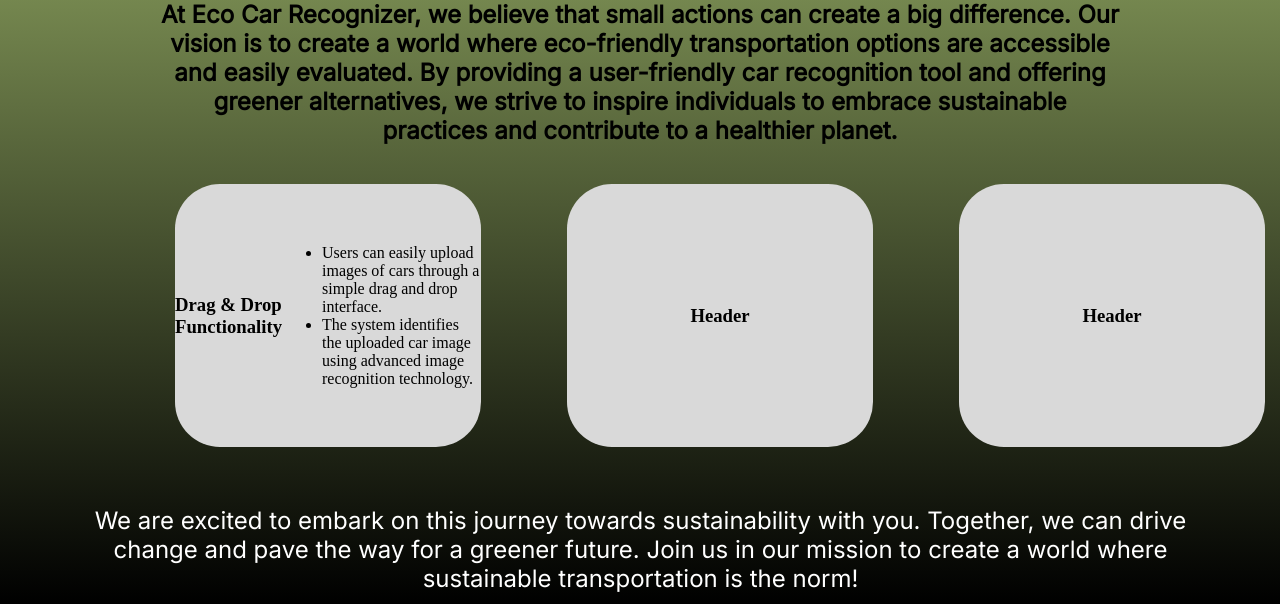
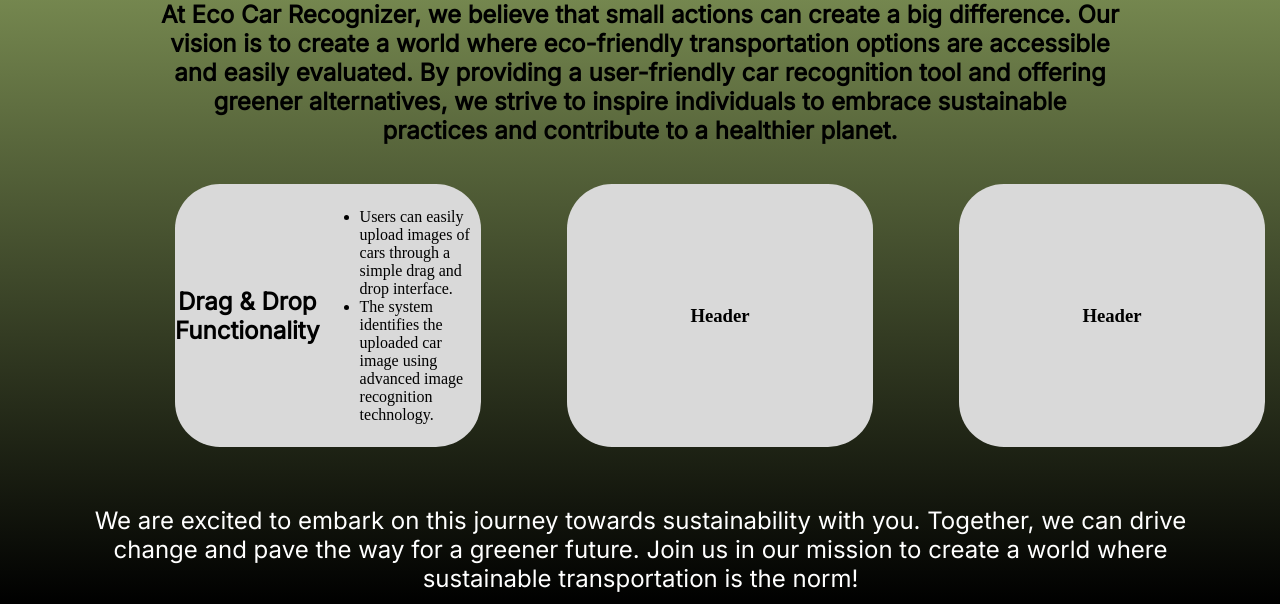
Before and after one commit to ericvpineda/eco_car_recognition, a Django app: template project/templates/info2.html in a window 1280 px wide. Shown: the part 196-800 px from the top of the page. Run offline with Django 4.2, Linux system fonts and the light colour scheme; the template is opened without the code that fills it, so the values that code supplies are empty.

Commit message:
adding some elements for the info2

```diff
--- a/project/static/css/info2.css
+++ b/project/static/css/info2.css
@@ -114,6 +114,25 @@
     border-radius: 45px;
 }
 
+.header1 {
+    display: flex;
+    justify-content: flex-start;
+    align-items:center;
+    width: 257px;
+    height: 61px;
+    left: 196px;
+    top: 392px;
+
+    font-family: 'Inter';
+    font-style: normal;
+    font-weight: 600;
+    font-size: 24px;
+    line-height: 29px;
+    text-align: center;
+
+    color: #000000
+}
+
 .text2 {
     position: absolute;
     width: 1131px;
--- a/project/templates/info2.html
+++ b/project/templates/info2.html
@@ -39,17 +39,17 @@
     <!-- three boxes -->
     <div class="boxes">
         <div class="box1">
-            <h3>Drag & Drop Functionality</h3>
+            <h3  class="header1">Drag & Drop Functionality</h3>
             <ul>
                 <li>Users can easily upload images of cars through a simple drag and drop interface.</li>
                 <li>The system identifies the uploaded car image using advanced image recognition technology.</li>
             </ul>
         </div>
         <div class="box2">
-            <h3>Header</h3>
+            <h3 class="header2">Header</h3>
         </div>
         <div class="box3">
-            <h3>Header</h3>
+            <h3 class="header3">Header</h3>
         </div>
     </div>
 
```
Also changed, not shown: project/static/css/info.css (+12 -8 lines).
